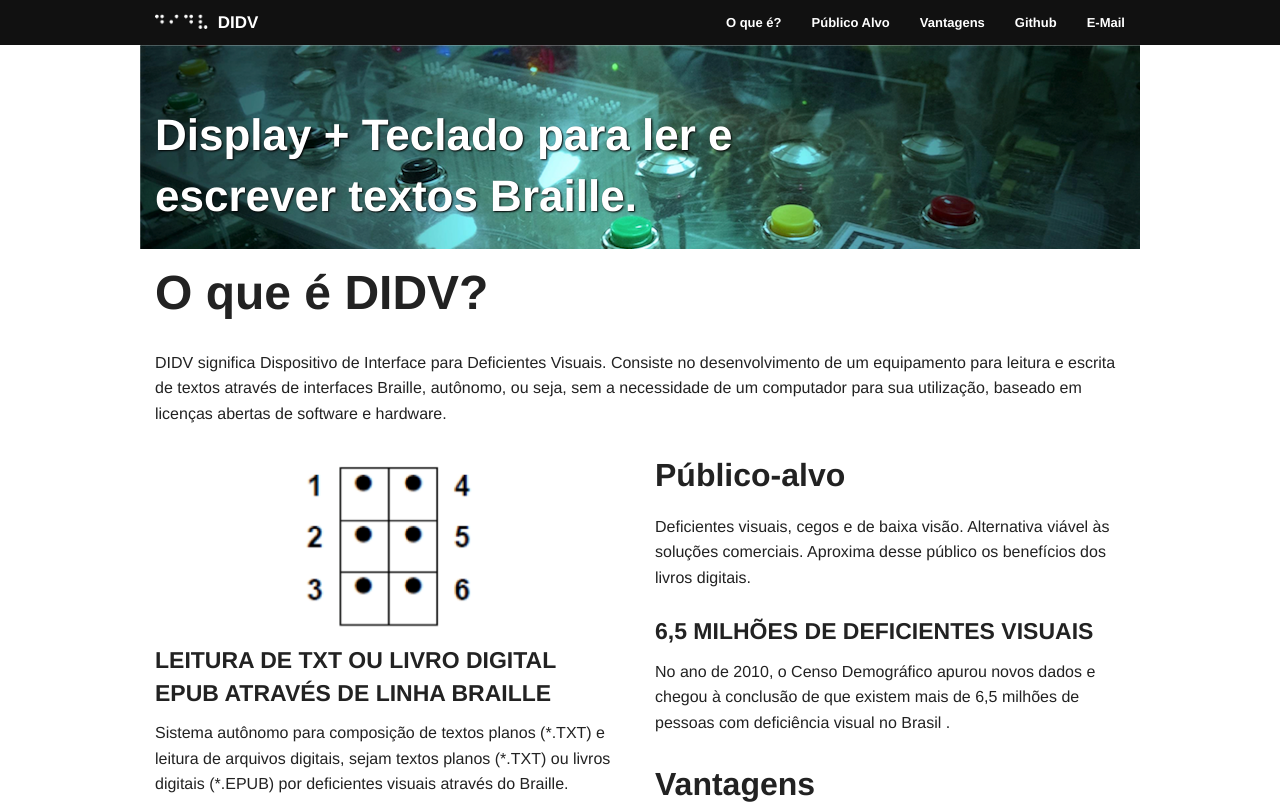
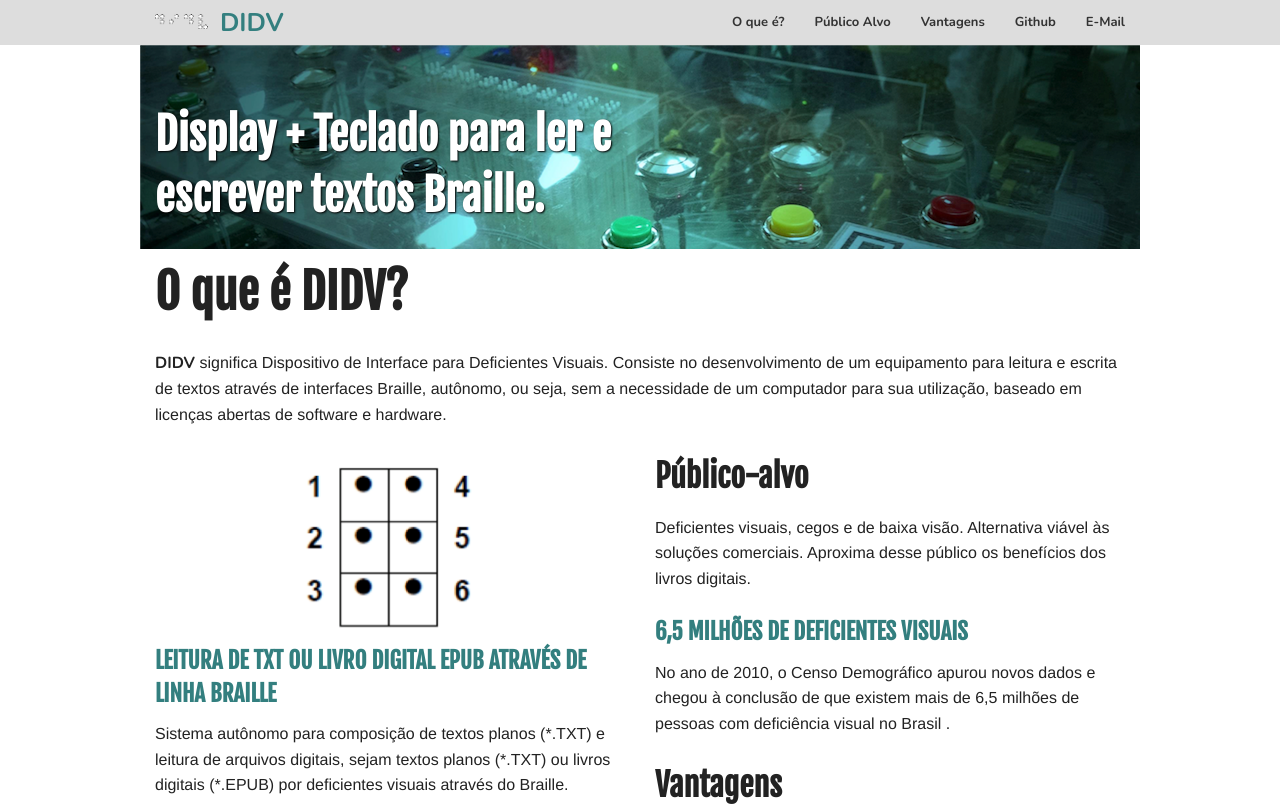
Before and after one commit to DIDV/didv.github.io, a plain HTML site: page index.html in a window 1280 px wide. Shown: the top 811 px of the page. Drawn offline with nearby package versions, Linux system fonts and the light colour scheme.

Commit message:
new style

```diff
--- a/css/custom.css
+++ b/css/custom.css
@@ -1,5 +1,5 @@
 h1,h2,h3 {
-  font-family: Helvetica, Verdana, sans-serif;
+  font-family: 'Fjalla One', Helvetica, Verdana, sans-serif;
   font-stretch: ultra-condensed;
 }
 
@@ -12,7 +12,15 @@ h1 { color: white; }
   #footer h2 { font-size: 1.5em; }
 }
 
-h4 { text-transform: uppercase; }
+h4 {
+  font-family: 'Fjalla One', Helvetica, Verdana, sans-serif;
+  color: #337F7F;
+  text-transform: uppercase;
+}
+
+p strong {
+  font-family: 'Nunito', sans-serif;
+}
 
 img.center {
   display: block;
@@ -21,9 +29,31 @@ img.center {
 }
 
 img.logo {
-  padding: 1px 5px 0 0;
+  padding: 4px 5px 0 0;
   vertical-align: text-top;
 }
+
+.contain-to-grid,
+.top-bar,
+.top-bar-section .right li a,
+.top-bar-section .right li a:hover {
+  font-family: 'Nunito', sans-serif;
+  background: #DDDDDD;
+  color: #333;
+}
+
+.top-bar-section .right li a:hover {
+  background: #D3D3D3;
+  color: #337F7F;
+}
+
+.top-bar .name h1 a {
+  font-stretch: condensed;
+  font-size: 1.1em;
+  font-family: 'Nunito', sans-serif;
+  color: #337F7F;
+}
+
 
 #footer { background-color: #333; }
 #footer ul { list-style: none; }
@@ -38,6 +68,13 @@ img.logo {
 }
 
 @media only screen and (min-width: 40.063em) {
+  img.logo {
+    padding: 9px 5px 0 0;
+    vertical-align: text-top;
+  }
+  .top-bar .name h1 a {
+    font-size: 1.5em
+  }
   #footer { padding-bottom: 40px; }
   #footer .large-3.column {
     border-left: 1px solid #222;
@@ -53,6 +90,7 @@ img.logo {
 #footer h1,
 #footer h2,
 #footer a {
+  font-family: 'Nunito', sans-serif;
   color: #6c6c6c;
 }
 
--- a/index.html
+++ b/index.html
@@ -10,10 +10,10 @@
 
   <link rel="stylesheet" href="css/foundation.min.css">
 	<link rel="stylesheet" href="css/custom.css">
+	<link href='https://fonts.googleapis.com/css?family=Nunito:700' rel='stylesheet' type='text/css'>
+	<link href='https://fonts.googleapis.com/css?family=Fjalla+One' rel='stylesheet' type='text/css'>
 
   <script src="js/vendor/custom.modernizr.js"></script>
-
-</head>
 <body>
 	<div class="contain-to-grid sticky">
 		<nav class="top-bar" data-topbar role="navigation">
@@ -47,7 +47,7 @@
 		<div class="column">
 			<h2>O que é DIDV?</h2>
 			<p>
-				DIDV significa Dispositivo de Interface para Deficientes Visuais.
+				<strong>DIDV</strong> significa Dispositivo de Interface para Deficientes Visuais.
 Consiste no desenvolvimento de um equipamento para leitura e escrita de textos através de interfaces Braille, autônomo, ou seja, sem a necessidade de um computador para sua utilização, baseado em licenças abertas de software e hardware.
 			</p>
 		</div>
@@ -78,7 +78,7 @@ Consiste no desenvolvimento de um equipamento para leitura e escrita de textos a
 					<img class="center" src='img/didv_mec_0.png' alt="DIDV Mechanics" width="200px" />
 					<h4>Composição de textos através de teclado braille</h4>
 					<p>
-						Na função “Escrever”, o DIDV permite ao usuário criar textos, usando o teclado Braille de seis teclas. As teclas são utilizadas para compor caracteres Braille, que são convertidas para texto comum e salvas.
+						Na função “Escrever”, o <strong>DIDV</strong> permite ao usuário criar textos, usando o teclado Braille de seis teclas. As teclas são utilizadas para compor caracteres Braille, que são convertidas para texto comum e salvas.
 					</p>
 				</div>
 			</div>
@@ -86,7 +86,7 @@ Consiste no desenvolvimento de um equipamento para leitura e escrita de textos a
 				<div class="column">
 					<h4>ACESSO A ARQUIVOS VIA PENDRIVE</h4>
 					<p>
-						Para usar o DIDV é necessário utilizar um pendrive, pois nele os textos lidos e criados são armazenados. Através dele, também é possível compartilhar arquivos para leitura no DIDV ou criados nele para leitura em computadores.
+						Para usar o <strong>DIDV</strong> é necessário utilizar um pendrive, pois nele os textos lidos e criados são armazenados. Através dele, também é possível compartilhar arquivos para leitura no <strong>DIDV</strong> ou criados nele para leitura em computadores.
 					</p>
 				</div>
 			</div>
```
Also changed, not shown: css/foundation.min.css.
